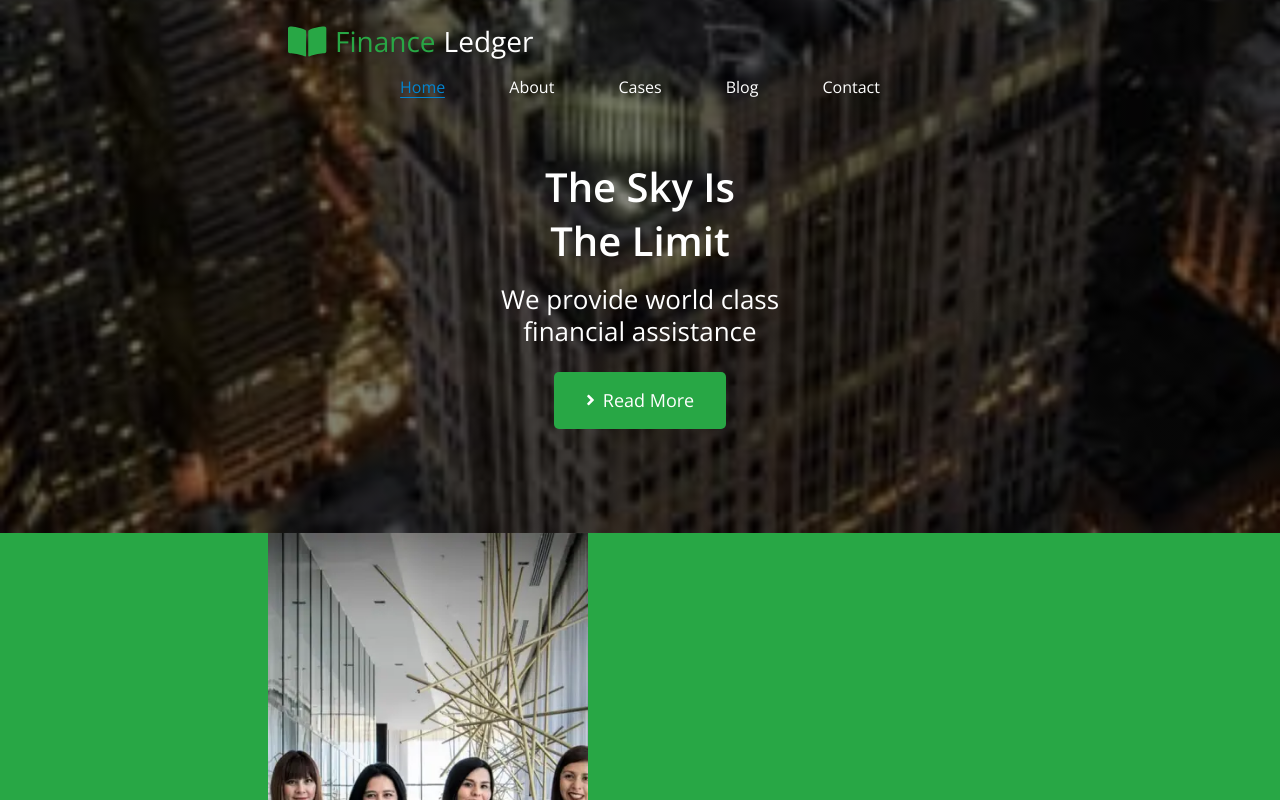
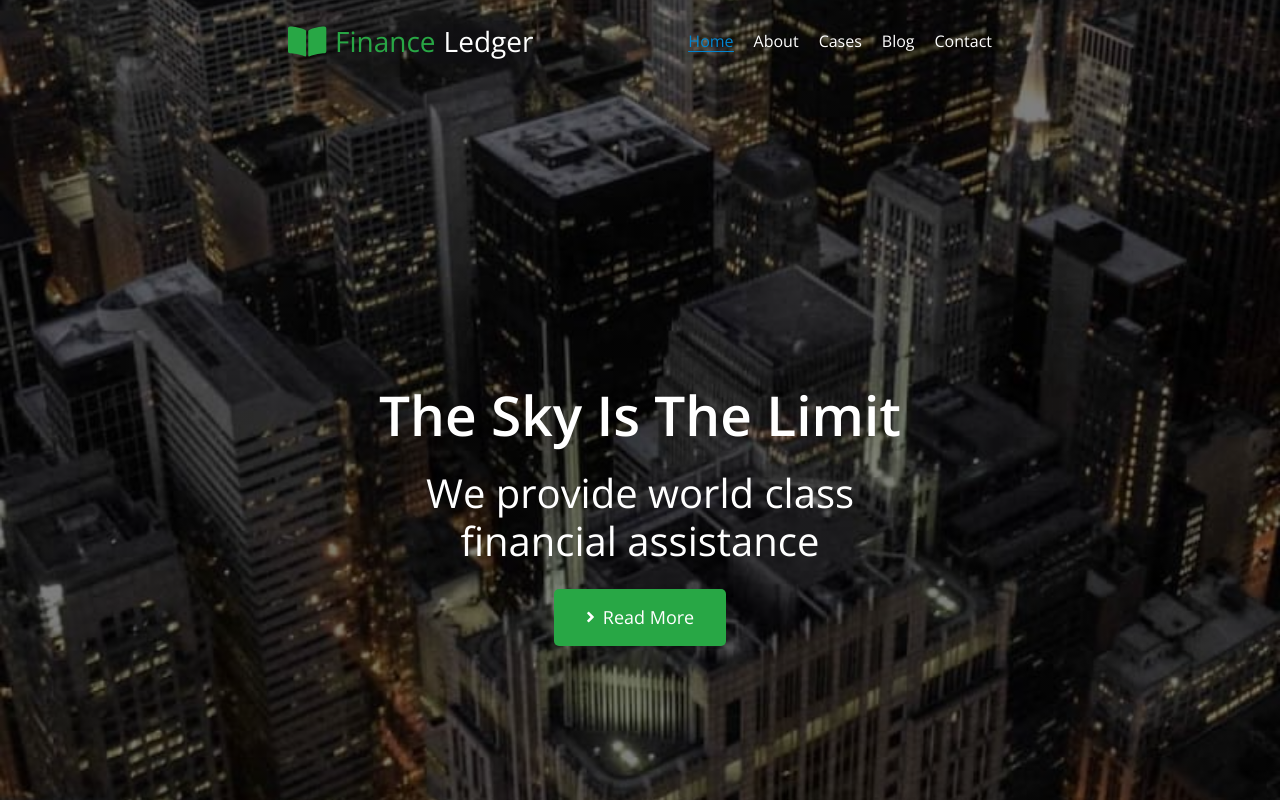
Before and after one commit to nadiakhoptiuk/finance-ledger, a website built with Parcel: page src/index.html in a window 1280 px wide. Shown: the top 800 px of the page. Built offline with nearby package versions, Linux system fonts and the light colour scheme.

Commit message:
feature / add header and hero tablet

```diff
--- a/src/partials/header.html
+++ b/src/partials/header.html
@@ -1,5 +1,5 @@
 <header class="header">
-  <div class="container">
+  <div class="container header__container">
     <a href="../src/index.html" class="logo">
       <svg width="39" height="35" class="logo__icon">
         <use href="../src/images/sprite.svg#logo-icon"></use>
--- a/src/partials/hero.html
+++ b/src/partials/hero.html
@@ -1,9 +1,6 @@
 <section class="hero-section">
   <div class="container">
-    <h1 class="hero__title">
-      The Sky Is <br />
-      The Limit
-    </h1>
+    <h1 class="hero__title">The Sky Is The Limit</h1>
     <p class="hero__desc">
       We provide world class <br />
       financial assistance
--- a/src/sass/layout/_header.scss
+++ b/src/sass/layout/_header.scss
@@ -43,3 +43,14 @@
   color: $textColorPrimary;
   margin-left: 8px;
 }
+
+@media screen and (min-width: 768px) {
+  .header__container {
+    display: flex;
+    align-items: center;
+  }
+
+  .logo {
+    margin-bottom: 0;
+  }
+}
--- a/src/sass/layout/_hero.scss
+++ b/src/sass/layout/_hero.scss
@@ -48,3 +48,40 @@
 .hero__button-icon {
   margin-right: 8px;
 }
+
+@media screen and (min-width: 768px) {
+  .hero-section {
+    padding: 378px 0;
+    background-image: linear-gradient(
+        0deg,
+        rgba(0, 0, 0, 0.5),
+        rgba(0, 0, 0, 0.5)
+      ),
+      url('../../src/images/showcase-tablet.jpg');
+    // background-image: -webkit-image-set(
+    //   url('../../src/images/showcase-tablet.webp') 1x
+    // );
+
+    @include retina2 {
+      background-image: linear-gradient(
+          0deg,
+          rgba(0, 0, 0, 0.5),
+          rgba(0, 0, 0, 0.5)
+        ),
+        url('../../src/images/showcase-tablet@2x.jpg');
+      // background-image: -webkit-image-set(
+      //   url('../../src/images/showcase-tablet@2x.webp') 2x
+      // );
+    }
+  }
+
+  .hero__title {
+    font-size: 55px;
+    line-height: 1.36;
+  }
+
+  .hero__desc {
+    font-size: 40px;
+    line-height: 1.2;
+  }
+}
--- a/src/sass/layout/_nav.scss
+++ b/src/sass/layout/_nav.scss
@@ -38,3 +38,14 @@
     background-color: $accentColorSecondary;
   }
 }
+
+@media screen and (min-width: 768px) {
+  .main-nav {
+    margin: 0;
+    margin-left: auto;
+  }
+
+  .nav__item:not(:last-child) {
+    margin-right: 20px;
+  }
+}
```
Also changed, not shown: src/images/showcase-tablet.jpg (added), src/images/showcase-tablet.webp (added), src/images/showcase-tablet@2x.jpg (added), src/images/showcase-tablet@2x.webp (added).
